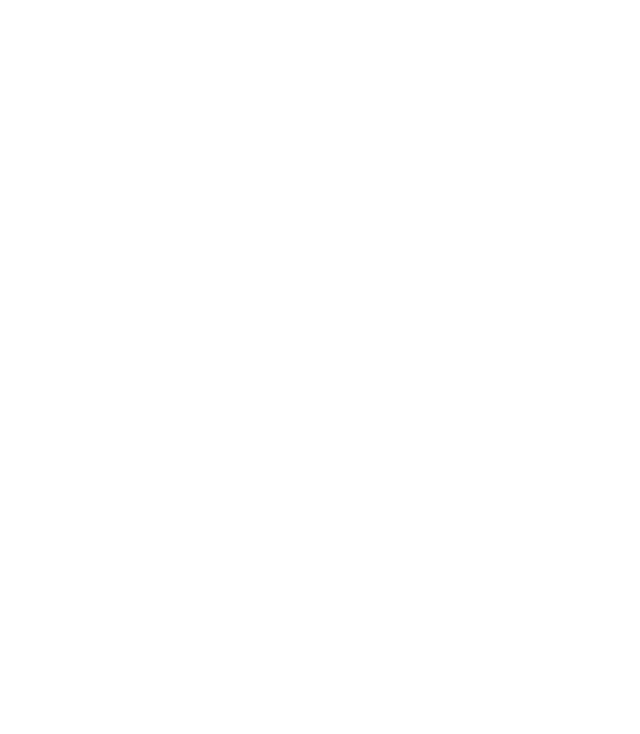
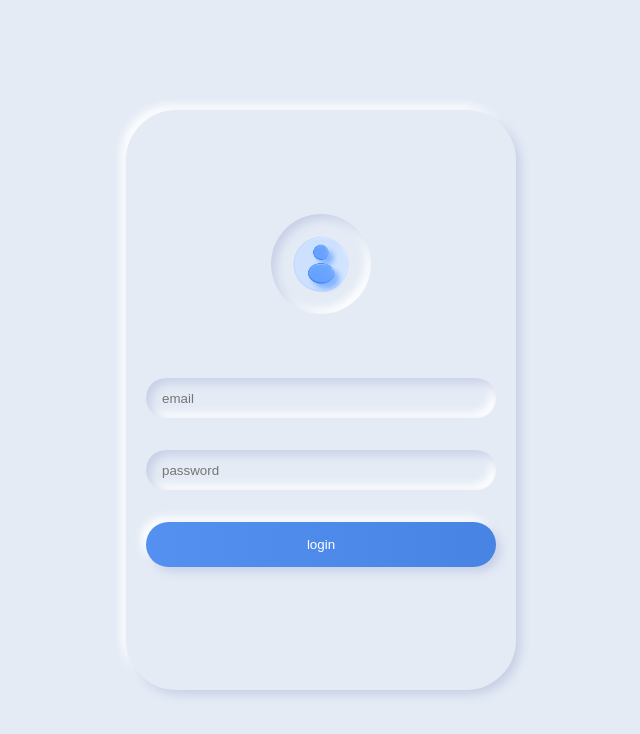
Before and after one commit to Douzandeh/Login_Neumorphism, a plain HTML site: page index.html in a window 1280 px wide. Shown: the whole page, without its empty margins (319-959 px from the left). Drawn offline with Linux system fonts and the light colour scheme.

Commit message:
Complete login Neumorphism Project

```diff
--- a/css/style.css
+++ b/css/style.css
@@ -3,3 +3,98 @@
     padding: 0;
     box-sizing: border-box;
 }
+
+body{
+    background-color: #E4EBF5;
+    height: 100vh;
+    display: flex;
+    align-items: center;
+    justify-content: center;
+}
+
+img{
+    width: 100%;
+}
+
+input:active,input:focus{
+    outline: 0;
+}
+
+.login__page{
+    background-color: #E4EBF5;
+    width: 390px;
+    height: 580px;
+    border-radius: 50px;
+    -webkit-border-radius: 50px;
+    -moz-border-radius: 50px;
+    -ms-border-radius: 50px;
+    -o-border-radius: 50px;
+    padding: 40px 20px;
+    box-shadow: 0.3rem 0.3rem 0.6rem #c8d0e7, -0.3rem -0.3rem 0.6rem #fff;
+}
+
+.img__login{
+    width: 100px;
+    height: 100px;
+    box-shadow: inset 0.3rem 0.3rem 0.6rem #c8d0e7, inset -0.3rem -0.3rem 0.6rem #fff;
+    margin: 4rem auto;
+    padding: 15px;
+    border-radius: 50px;
+    -webkit-border-radius: 50px;
+    -moz-border-radius: 50px;
+    -ms-border-radius: 50px;
+    -o-border-radius: 50px;
+}
+
+.form__group{
+    margin-bottom: 2rem;
+    height: 40px;
+    border-radius: 50px;
+    -webkit-border-radius: 50px;
+    -moz-border-radius: 50px;
+    -ms-border-radius: 50px;
+    -o-border-radius: 50px;
+    box-shadow: inset 0.3rem 0.3rem 0.6rem #c8d0e7, inset -0.3rem -0.3rem 0.6rem #fff;
+}
+
+
+.form__group input{
+    border: none;
+    width: 100%;
+    height: 100%;
+    background-color: transparent;
+    padding-left: 1rem;
+}
+
+.btn__form{
+    border: none;
+    background-image: linear-gradient(to right , #66a1ff , #2f6dce);
+    color: #fff;
+    width: 100%;
+    height: 45px;
+    border-radius: 50px;
+    -webkit-border-radius: 50px;
+    -moz-border-radius: 50px;
+    -ms-border-radius: 50px;
+    -o-border-radius: 50px;
+    box-shadow: 0.3rem 0.3rem 0.6rem #c8d0e7, -0.3rem -0.3rem 0.6rem #fff;
+    cursor: pointer;
+    background-size: 400% 400%;
+    animation: bg__animation 3s ease infinite;
+    -webkit-animation: bg__animation 3s ease infinite;
+}
+
+@keyframes bg__animation {
+    0%{
+        background-position: 0% 50%;
+    }
+
+    50%{
+        background-position: 100% 50%;
+    }
+
+    100%{
+        background-position: 0 50%;
+    }
+
+}
--- a/index.html
+++ b/index.html
@@ -7,6 +7,19 @@
     <title>Login Neumorphism</title>
 </head>
 <body>
-
+    <section class="login__page">
+        <div class="img__login">
+            <img src="./img/user.webp" alt="">
+        </div>
+        <form action="">
+            <div class="form__group">
+                <input type="email" placeholder="email">
+            </div>
+            <div class="form__group">
+                <input type="password" placeholder="password">
+            </div>
+            <button type="submit" class="btn__form">login</button>
+        </form>
+    </section>
 </body>
 </html>
```
